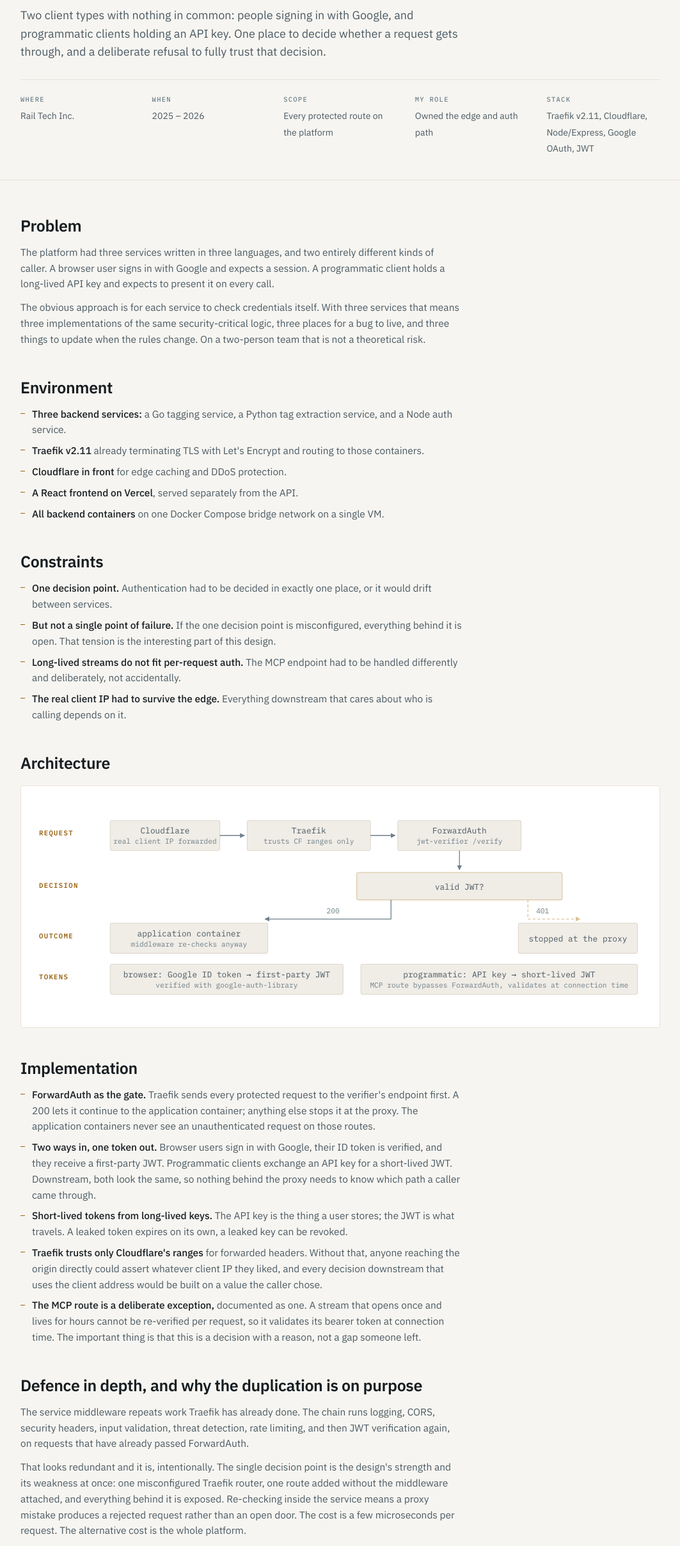
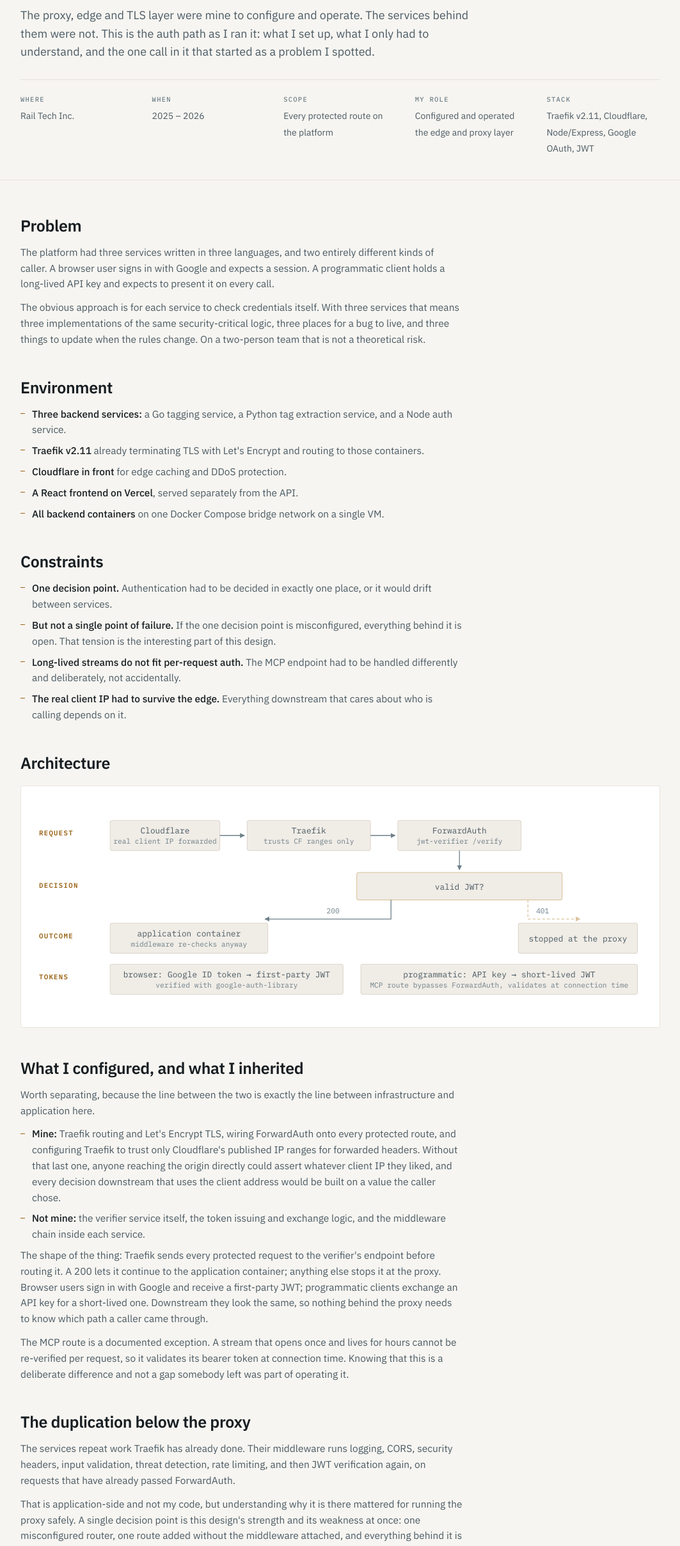
Before and after one commit to socialp630/socialp630.github.io, a plain HTML site: page case-studies/edge-auth.html in a window 1280 px wide. Shown: the part 284-2701 px from the top of the page at 64% size, without its empty margins (108-1171 px from the left). Drawn offline with Linux system fonts and the light colour scheme.

Commit message:
edge-auth file edits to operated, not built

```diff
--- a/case-studies/edge-auth.html
+++ b/case-studies/edge-auth.html
@@ -44,16 +44,16 @@
     <p class="eyebrow">Case study 02 &middot; Edge and authentication</p>
     <h1>Deciding authentication once, at the proxy</h1>
     <p class="lede">
-      Two client types with nothing in common: people signing in with Google, and programmatic
-      clients holding an API key. One place to decide whether a request gets through, and a
-      deliberate refusal to fully trust that decision.
+      The proxy, edge and TLS layer were mine to configure and operate. The services behind them
+      were not. This is the auth path as I ran it: what I set up, what I only had to understand,
+      and the one call in it that started as a problem I spotted.
     </p>
 
     <div class="cs-facts">
       <div><b>Where</b><span>Rail Tech Inc.</span></div>
       <div><b>When</b><span>2025 &ndash; 2026</span></div>
       <div><b>Scope</b><span>Every protected route on the platform</span></div>
-      <div><b>My role</b><span>Owned the edge and auth path</span></div>
+      <div><b>My role</b><span>Configured and operated the edge and proxy layer</span></div>
       <div><b>Stack</b><span>Traefik v2.11, Cloudflare, Node/Express, Google OAuth, JWT</span></div>
     </div>
   </div>
@@ -161,31 +161,49 @@
       </div>
     </div>
 
-    <div class="cs-block">
-      <h2>Implementation</h2>
+<div class="cs-block">
+      <h2>What I configured, and what I inherited</h2>
+      <p>
+        Worth separating, because the line between the two is exactly the line between
+        infrastructure and application here.
+      </p>
       <ul>
-        <li><strong>ForwardAuth as the gate.</strong> Traefik sends every protected request to the verifier's endpoint first. A 200 lets it continue to the application container; anything else stops it at the proxy. The application containers never see an unauthenticated request on those routes.</li>
-        <li><strong>Two ways in, one token out.</strong> Browser users sign in with Google, their ID token is verified, and they receive a first-party JWT. Programmatic clients exchange an API key for a short-lived JWT. Downstream, both look the same, so nothing behind the proxy needs to know which path a caller came through.</li>
-        <li><strong>Short-lived tokens from long-lived keys.</strong> The API key is the thing a user stores; the JWT is what travels. A leaked token expires on its own, a leaked key can be revoked.</li>
-        <li><strong>Traefik trusts only Cloudflare's ranges</strong> for forwarded headers. Without that, anyone reaching the origin directly could assert whatever client IP they liked, and every decision downstream that uses the client address would be built on a value the caller chose.</li>
-        <li><strong>The MCP route is a deliberate exception,</strong> documented as one. A stream that opens once and lives for hours cannot be re-verified per request, so it validates its bearer token at connection time. The important thing is that this is a decision with a reason, not a gap someone left.</li>
+        <li><strong>Mine:</strong> Traefik routing and Let's Encrypt TLS, wiring ForwardAuth onto every protected route, and configuring Traefik to trust only Cloudflare's published IP ranges for forwarded headers. Without that last one, anyone reaching the origin directly could assert whatever client IP they liked, and every decision downstream that uses the client address would be built on a value the caller chose.</li>
+        <li><strong>Not mine:</strong> the verifier service itself, the token issuing and exchange logic, and the middleware chain inside each service.</li>
       </ul>
+      <p>
+        The shape of the thing: Traefik sends every protected request to the verifier's endpoint
+        before routing it. A 200 lets it continue to the application container; anything else stops
+        it at the proxy. Browser users sign in with Google and receive a first-party JWT;
+        programmatic clients exchange an API key for a short-lived one. Downstream they look the
+        same, so nothing behind the proxy needs to know which path a caller came through.
+      </p>
+      <p>
+        The MCP route is a documented exception. A stream that opens once and lives for hours
+        cannot be re-verified per request, so it validates its bearer token at connection time.
+        Knowing that this is a deliberate difference and not a gap somebody left was part of
+        operating it.
+      </p>
     </div>
 
+
+
     <div class="cs-block">
-      <h2>Defence in depth, and why the duplication is on purpose</h2>
+      <h2>The duplication below the proxy</h2>
       <p>
-        The service middleware repeats work Traefik has already done. The chain runs logging,
-        CORS, security headers, input validation, threat detection, rate limiting, and then JWT
+        The services repeat work Traefik has already done. Their middleware runs logging, CORS,
+        security headers, input validation, threat detection, rate limiting, and then JWT
         verification again, on requests that have already passed ForwardAuth.
       </p>
       <p>
-        That looks redundant and it is, intentionally. The single decision point is the design's
-        strength and its weakness at once: one misconfigured Traefik router, one route added
-        without the middleware attached, and everything behind it is exposed. Re-checking inside
-        the service means a proxy mistake produces a rejected request rather than an open door.
-        The cost is a few microseconds per request. The alternative cost is the whole platform.
+        That is application-side and not my code, but understanding why it is there mattered for
+        running the proxy safely. A single decision point is this design's strength and its
+        weakness at once: one misconfigured router, one route added without the middleware
+        attached, and everything behind it is exposed. The duplication means a proxy mistake
+        produces a rejected request rather than an open door. Knowing that changed how carefully I
+        treated every routing change I made.
       </p>
+    </div>
       <div class="callout">
         <b>The ordering matters</b>
         Cheap rejections come first. There is no point spending a JWT verification on a request
@@ -195,17 +213,23 @@
     </div>
 
     <div class="cs-block">
-      <h2>Rate limiting by user, not by address</h2>
+      <h2>The rate limit that was catching the wrong people</h2>
       <p>
-        The default for rate limiting is to key on IP. Behind Cloudflare that is actively wrong.
-        The edge collapses many real users behind a small set of addresses, so an IP-keyed limit
-        throttles a shared address: the abuser and everyone who happens to exit through the same
-        Cloudflare node.
+        The default for rate limiting is to key on IP. Behind Cloudflare that is actively wrong,
+        and when the problem surfaced I was the one who said so.
       </p>
       <p>
-        Keying on user ID works because, by the time a request has passed ForwardAuth, there is
-        an authenticated identity to key on. The limit then applies to the account doing the
-        work, which is the thing you actually want to limit.
+        The edge collapses many real users behind a small set of addresses, so an IP-keyed limit
+        does not throttle an abuser, it throttles a shared Cloudflare exit address and everyone
+        who happens to be behind it. The fix is to key on something that identifies an account
+        rather than a network path, and by the time a request has passed ForwardAuth there is an
+        authenticated identity available to key on. I raised it; it was implemented as a user-ID
+        key.
+      </p>
+      <p>
+        This is the kind of thing that only shows up once real traffic arrives through a CDN, and
+        it is invisible if you are reasoning about the application in isolation rather than about
+        the whole path a request takes.
       </p>
     </div>
 
@@ -226,10 +250,10 @@
     <div class="cs-block">
       <h2>Result</h2>
       <ul>
-        <li><strong>One place where authentication is decided</strong>, and one service to change when the rules change.</li>
-        <li><strong>Two credential types, one downstream identity</strong>, so services do not carry auth branching.</li>
+        <li><strong>One place where authentication is decided</strong>, enforced at the proxy I configured and maintained.</li>
+        <li><strong>The real client address survives the edge</strong>, so everything downstream that depends on it is built on a value the caller cannot choose.</li>
+        <li><strong>Rate limits land on the right account</strong> rather than on a shared edge address, after I identified why the original key could not work.</li>
         <li><strong>A proxy misconfiguration is not a breach</strong>, because the services still check.</li>
-        <li><strong>Rate limits that land on the right account</strong> instead of on a shared edge address.</li>
       </ul>
     </div>
 
```
Also changed, not shown: index.html (+2 -2 lines), 1 other file.
